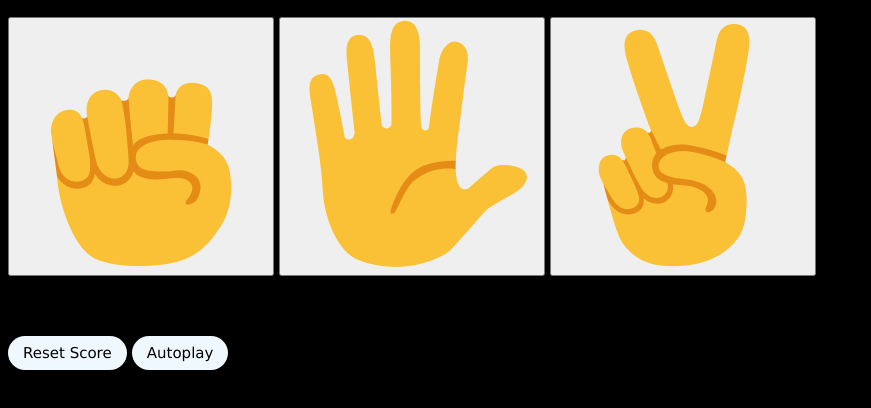
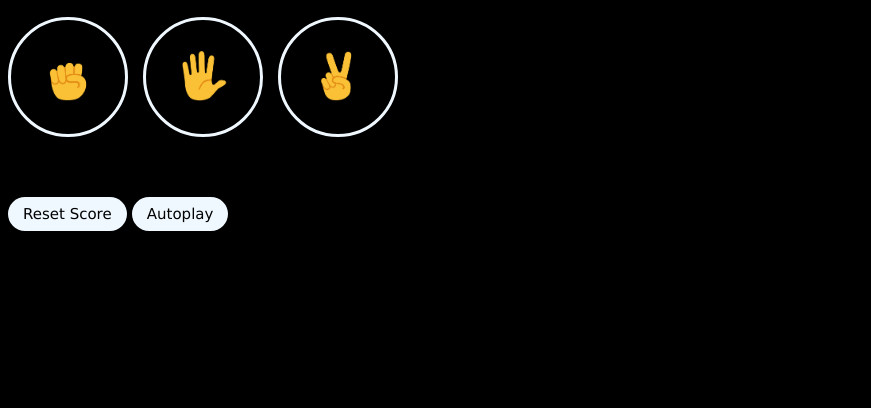
Before and after one commit to DonielM/rock-paper-scissors, a plain HTML site: page index.html in a window 1280 px wide. Shown: the part 58-466 px from the top of the page, without its empty margins (0-871 px from the left). Drawn offline with Linux system fonts and the light colour scheme.

Commit message:
feat: added more css to make the move images smaller and gave the player clickable moves a round border.

```diff
--- a/index.html
+++ b/index.html
@@ -12,18 +12,21 @@
     <div>
       <button class="rock-button js-rock-button">
         <img
+          class="move-image"
           src="/images/Rock-emoji.png"
           alt="emoji of a closed fist symbolising a rock"
         />
       </button>
       <button class="paper-button js-paper-button">
         <img
+          class="move-image"
           src="/images/Paper-emoji.png"
           alt="emoji of a an open hand symbolising paper"
         />
       </button>
       <button class="scissors-button js-scissors-button">
         <img
+          class="move-image"
           src="/images/Scissors-emoji.png"
           alt="emoji of a hand symbolising scissors"
         />
--- a/styles/style.css
+++ b/styles/style.css
@@ -12,8 +12,17 @@ body {
 .rock-button,
 .paper-button,
 .scissors-button {
+  background-color: transparent;
+  border: 3px solid aliceblue;
+  border-radius: 60px;
+  width: 120px;
+  height: 120px;
+  margin-right: 10px;
+  cursor: pointer;
 }
-
+.move-image {
+  height: 50px;
+}
 .reset-score,
 .autoplay {
   background-color: aliceblue;
```
